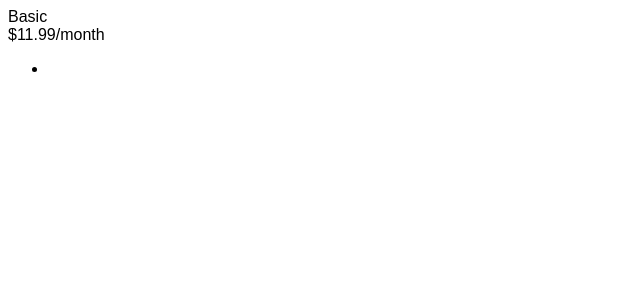
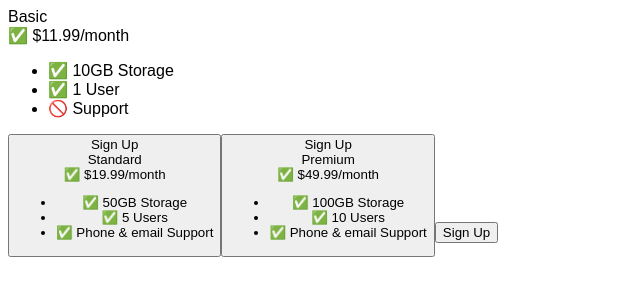
Before and after one commit to jjackson17mv/pricing-table, a plain HTML site: page index.html in a window 1280 px wide. Shown: the whole page, without its empty margins (0-640 px from the left). Drawn offline with Linux system fonts and the light colour scheme; a web font is replaced by a local one.

Commit message:
Add files via upload
set pricing site layout with buttons. need to do css

```diff
--- a/index.html
+++ b/index.html
@@ -12,17 +12,43 @@
     />
   </head>
   <style>
-body{
-    font-family: 'Sono',sans-serif;
-}
+    body {
+      font-family: "Sono", sans-serif;
+    }
   </style>
   <body>
-<div class="pricing-container">
-    <div class="pricing-title">Basic</div>
-    <div class="pricing-plan">$11.99/month</div>
-    <ul>
-        <li></li>
-    </ul>
-</div>
+    <div class="pricing-container">
+      <div class="pricing-title">Basic</div>
+      <div class="pricing-plan">✅ $11.99/month</div>
+
+      <ul>
+        <li>✅ 10GB Storage</li>
+        <li>✅ 1 User</li>
+        <li>🚫 Support</li>
+      </ul>
+      <button class="plan-button">Sign Up</a>
+
+        <div class="pricing-title">Standard</div>
+      <div class="pricing-plan">✅ $19.99/month</div>
+
+      <ul>
+        <li>✅ 50GB Storage</li>
+        <li>✅ 5 Users</li>
+        <li>✅ Phone & email Support</li>
+      </ul>
+      <button class="plan-button">Sign Up</a>
+
+        <div class="pricing-title">Premium</div>
+      <div class="pricing-plan">✅ $49.99/month</div>
+
+      <ul>
+        <li>✅ 100GB Storage</li>
+        <li>✅ 10 Users</li>
+        <li>✅ Phone & email Support</li>
+      </ul>
+      <button class="plan-button">Sign Up</a>
+
+
+
   </body>
 </html>
```
